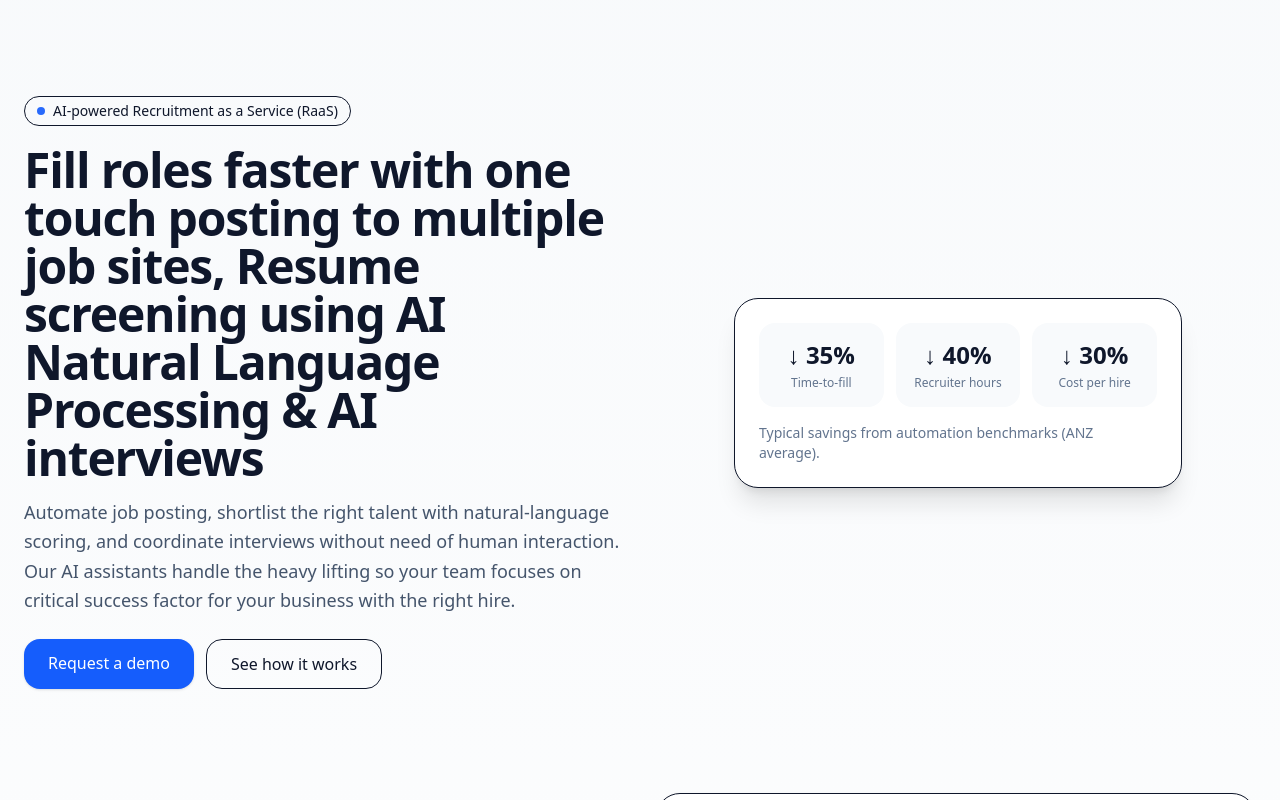
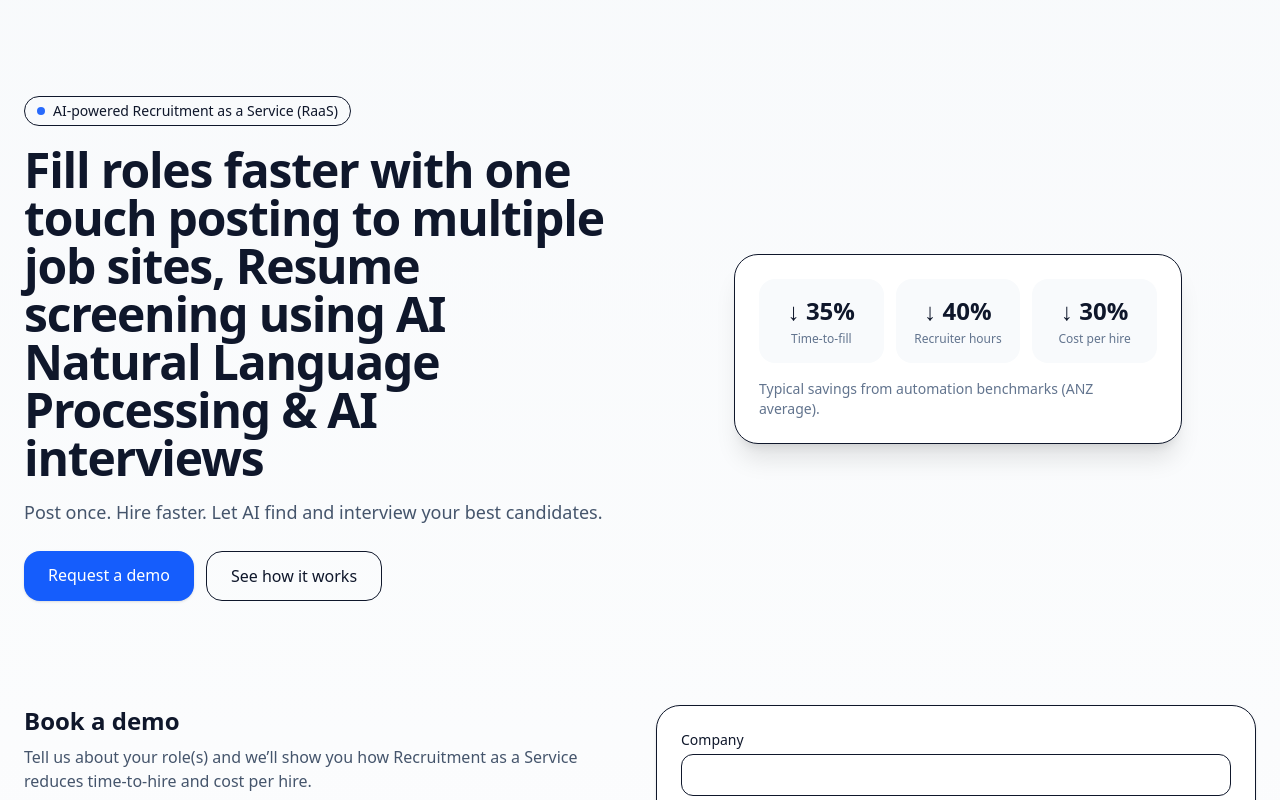
Before and after one commit to Roy-Jyo/aienablers, a Next.js app: page / in a window 1280 px wide. Shown: the top 800 px of the page. Built offline with nearby package versions, Linux system fonts and the light colour scheme.

Commit message:
Add process document and update header

```diff
--- a/src/app/ui/DemoPage.tsx
+++ b/src/app/ui/DemoPage.tsx
@@ -43,9 +43,7 @@ React.useEffect(() => {
               Fill roles faster with one touch posting to multiple job sites, Resume screening using AI Natural Language Processing & AI interviews
             </h1>
             <p className="mt-4 text-lg leading-relaxed text-slate-600">
-              Automate job posting, shortlist the right talent with natural-language scoring,
-              and coordinate interviews without need of human interaction. Our AI assistants handle the
-              heavy lifting so your team focuses on critical success factor for your business with the right hire.
+              Post once. Hire faster. Let AI find and interview your best candidates.
             </p>
             <div className="mt-6 flex flex-wrap gap-3">
               <a
```
